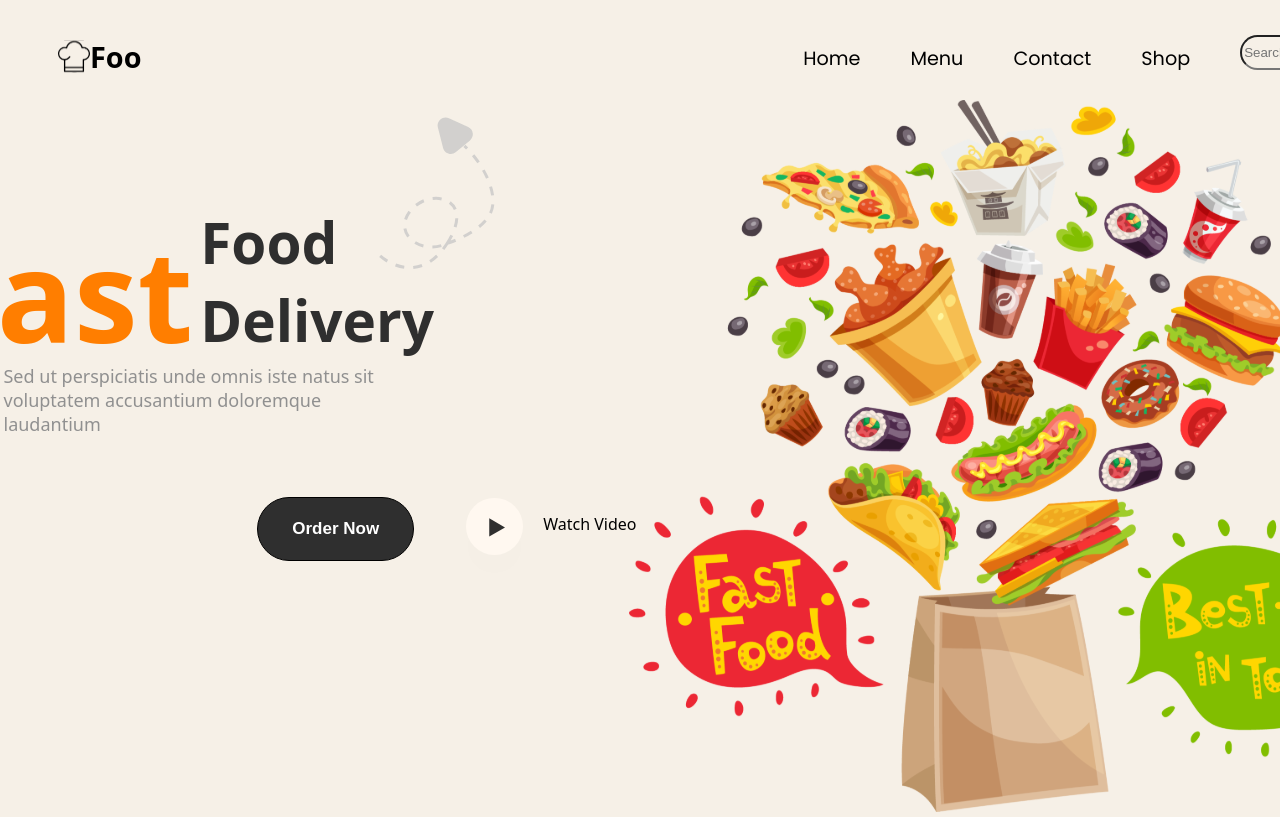
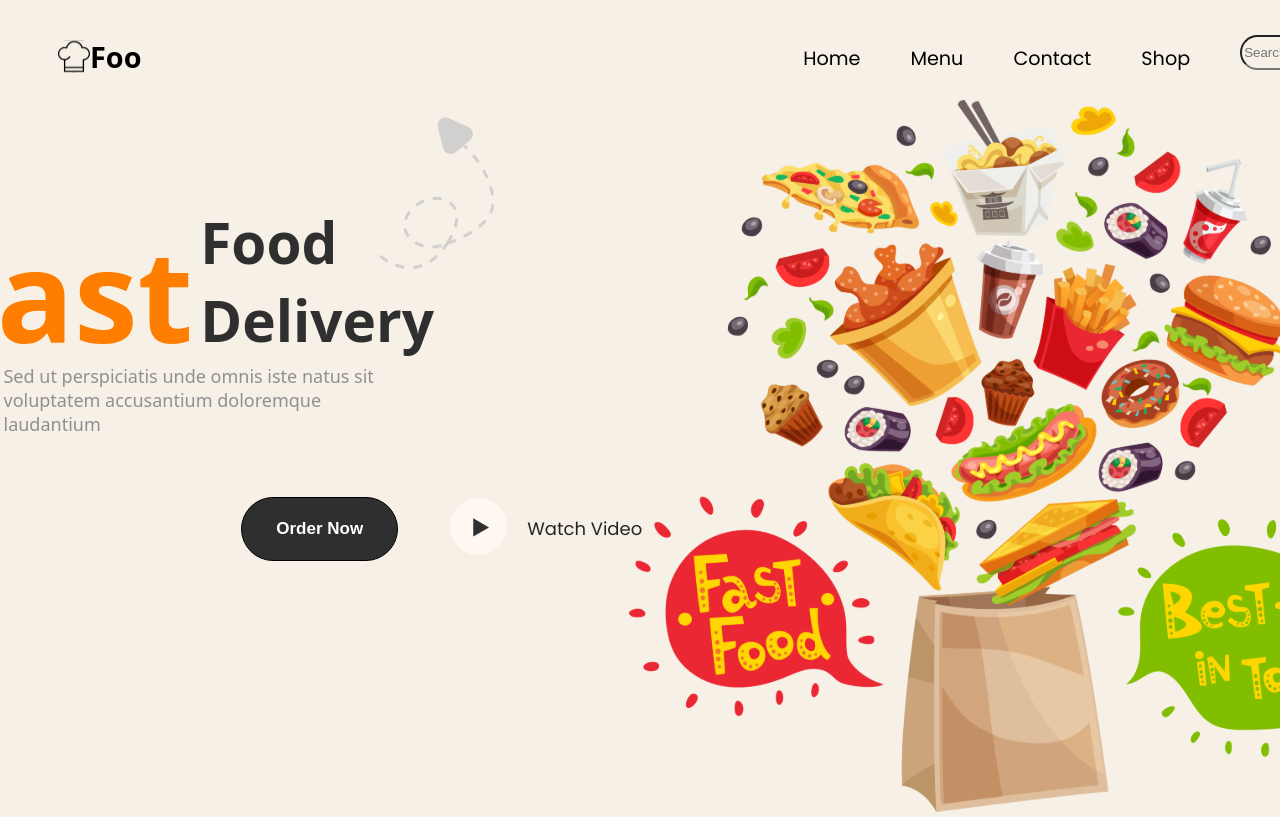
Before and after one commit to FrancoMarchetta/FooLandingPage, a React (Vite) app: page / in a window 1280 px wide. Shown: the top 817 px of the page. Built offline with nearby package versions, Linux system fonts and the light colour scheme; a web font is replaced by a local one.

Commit message:
cambios en estilos

```diff
--- a/src/App.css
+++ b/src/App.css
@@ -88,7 +88,7 @@
   width: fit-content;
   height:4em;
   margin-top: -20em;
-  margin-left: 14em;
+  margin-left: 13em;
 
 }
 
@@ -121,3 +121,13 @@
   height: fit-content;
   border: solid black;
 }
+
+#watchVideo p{
+  font-family: Poppins;
+  font-size: large;
+}
+
+a{
+  text-decoration: none;
+  color: #252525;
+}
--- a/src/assets/components/Hero.jsx
+++ b/src/assets/components/Hero.jsx
@@ -31,8 +31,12 @@ export const Hero = () => {
                 </button>
 
                 <div id='watchVideo' style={{ display: "flex" }} >
-                    <img style={{ height: "fit-content" }} src="../../public/playIcon.svg" alt="" />
-                    <p>Watch Video</p>
+                    <a target='blank' href="https://www.youtube.com/watch?v=B4LvDiIi128&t=49s">
+                        <img astyle={{ height: "fit-content" }} src="../../public/playIcon.svg" alt="" />
+                    </a>
+                    <a target='blank' href="https://www.youtube.com/watch?v=B4LvDiIi128&t=49s">
+                        <p>Watch Video</p>
+                    </a>
                 </div>
             </div>
         </>
```
